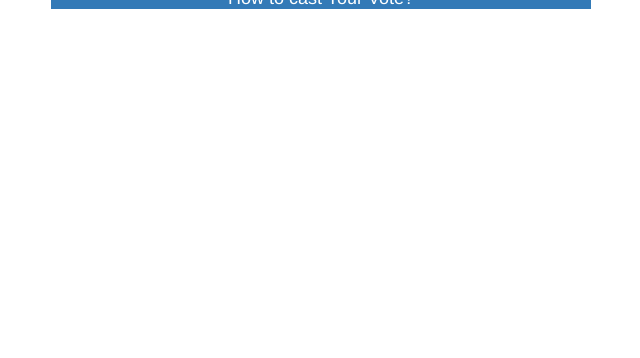
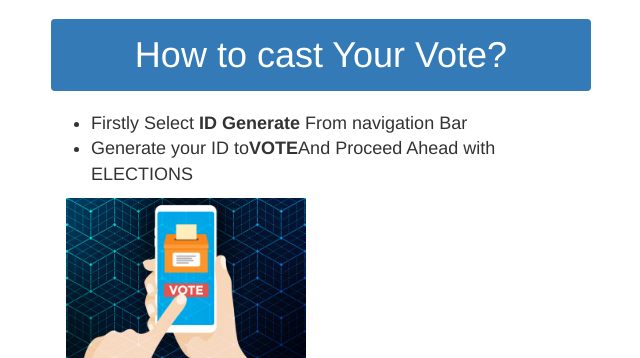
Before and after one commit to umar-abid06/Online-Voting-System, a PHP site: page /welcome.php in a window 1280 px wide. Shown: the part 904-1262 px from the top of the page, without its empty margins (34-674 px from the left). Before the commit the page ends 913 px from the top, so only its background shows below. Run offline with PHP 8.4, Linux system fonts and the light colour scheme; the visitor is signed in with stand-in values (Sample User, id 1).

Commit message:
Update welcome.php

```diff
--- a/welcome.php
+++ b/welcome.php
@@ -1,8 +1,21 @@
 <?php
-include("includes/loginheader.php")
+session_start();
+include("includes/loginheader.php");
+if (!$_SESSION['user_email']) {
+   header('location:login.php');
+}
 ?>
+<br>
 <div class="container">
 <div class="col-sm-6">
-<h4 class="text text-center text-info bg-primary"> How to cast Your Vote?</h4>
+<h1 class="text text-center text-info bg-primary alert"> How to cast Your Vote?</h1>
+<ul style="font-size:1.8rem;">
+<li>Firstly Select <b>ID Generate</b> From navigation Bar</li>
+<li>Generate your ID to<b>VOTE</b>And Proceed Ahead with ELECTIONS</li>
+
+</ul>
+<div class="col-sm-6">
+<img src="images/1.jpg" class="img img-responsive" alt="error loading">
+
 </div>
 </div>
```
